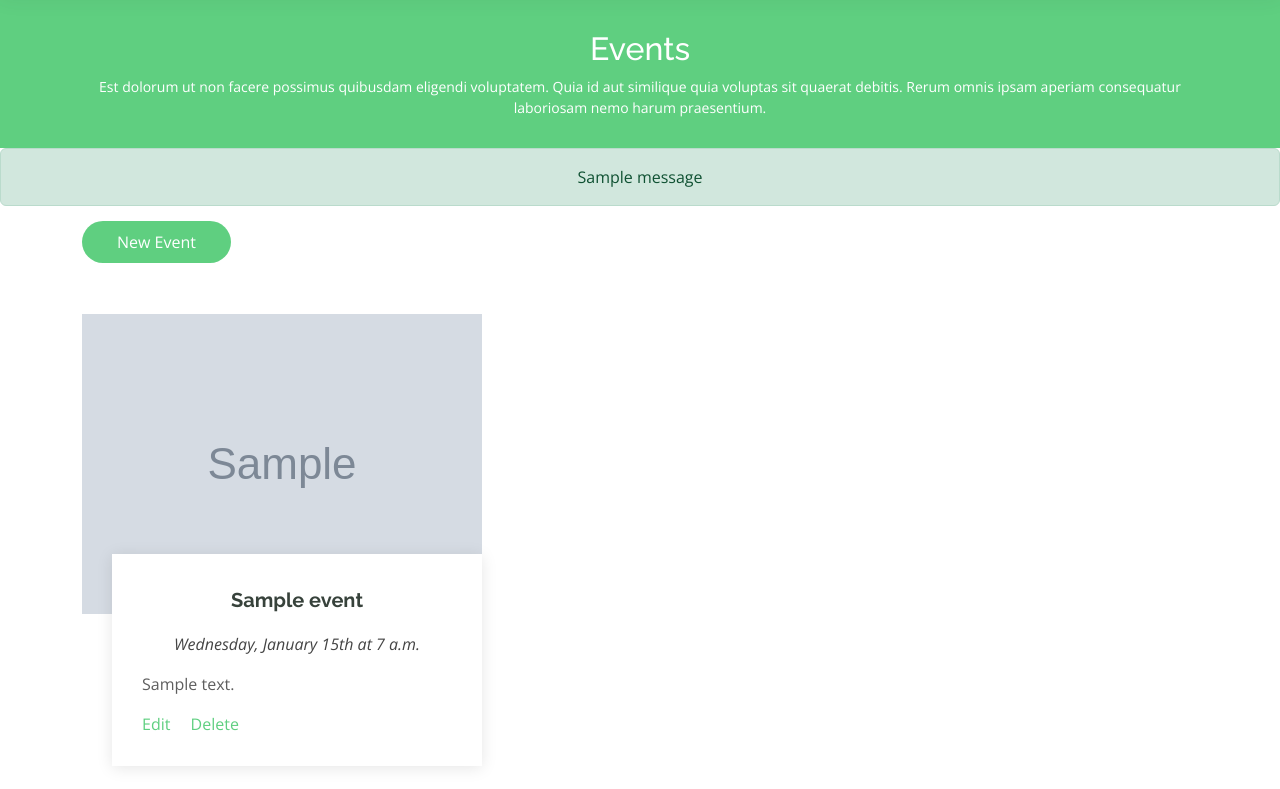
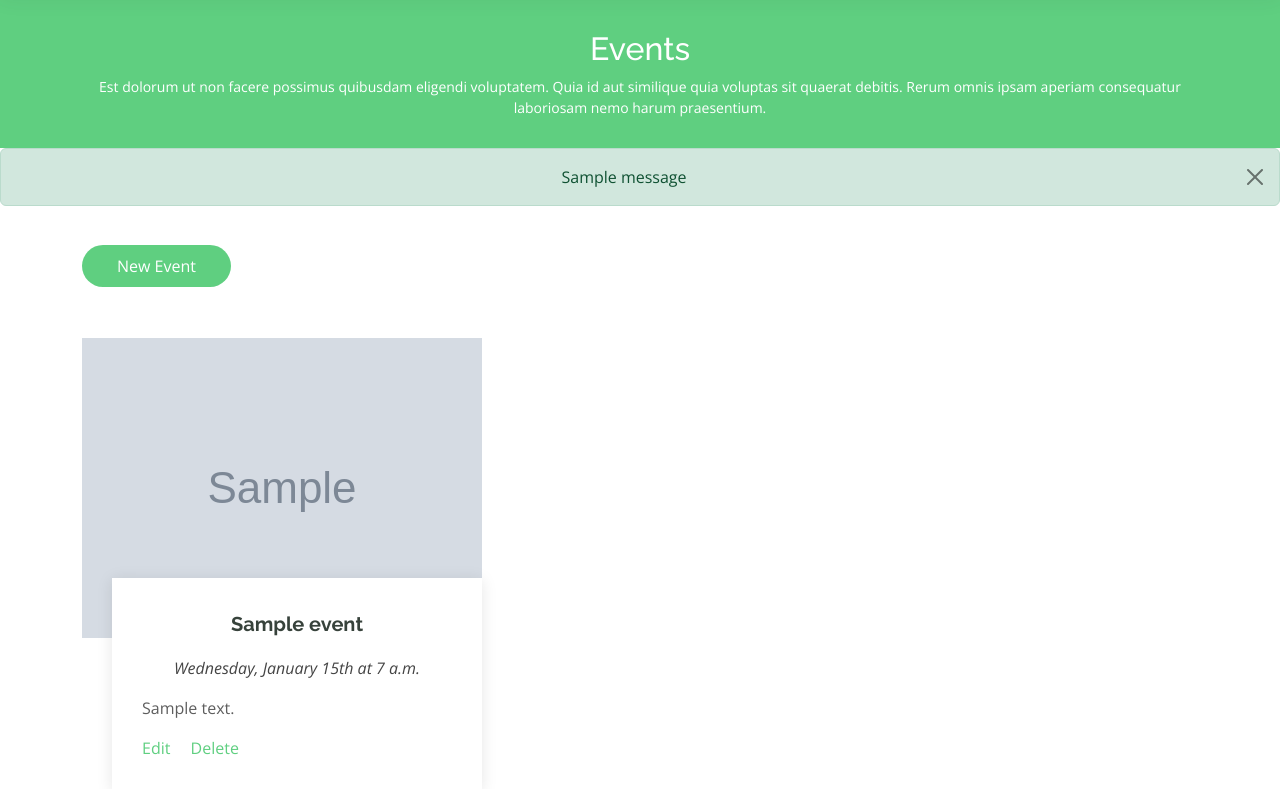
Before and after one commit to luciaderosa/mentor, a Django app: page /events in a window 1280 px wide. Shown: the part 73-862 px from the top of the page. Run offline with Django 4.2, Linux system fonts and the light colour scheme; tables that the repository leaves empty hold one stand-in row (values such as "Sample post"); grey boxes marked "Sample" are stand-in pictures; one stand-in notice (Sample message) is shown; some libraries are stand-ins or nearby versions.

Commit message:
Se agrego alert que se puede cerrar

```diff
--- a/templates/events/event_list.html
+++ b/templates/events/event_list.html
@@ -12,12 +12,13 @@
     </div><!-- End Breadcrumbs -->
     {% if messages %}
       {% for message in messages %}
-        <div class="text-center alert  {{ message.tags }}">
+        <div class="text-center alert {{ message.tags }} alert-dismissible fade show">
              {{ message|safe }}
+             <button type="button" class="btn-close" data-bs-dismiss="alert" aria-label="Close"></button>
          </div>
       {% endfor %}
     {% endif %}
-    <div class="container mt-4">
+    <div class="container mt-5">
       <a href="{% url 'new-event' %}" class="contact-button">New Event</a>
     </div>
     <!-- ======= Events Section ======= -->
```
